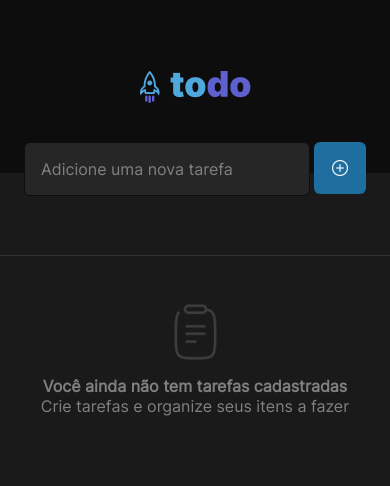
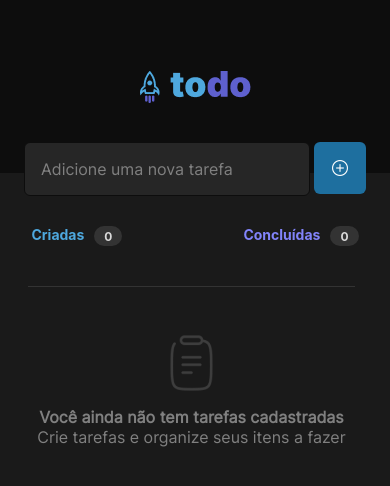
Before and after one commit to soutovnc/to.do-mobile, a React Native app: screen / in a window 390 px wide. Shown: the top 486 px of the page. Built offline with nearby package versions, Linux system fonts and the light colour scheme.

Commit message:
finish challenge

```diff
--- a/src/components/ListEmpty/styles.ts
+++ b/src/components/ListEmpty/styles.ts
@@ -3,10 +3,12 @@ import { StyleSheet } from "react-native";
 export const styles = StyleSheet.create({
   container: {
     marginTop: 20,
+    marginLeft: 28,
+    width: 327,
     borderTopColor: '#333333',
     borderTopWidth: 1,
     alignItems: 'center',
-    fontFamily: 'Inter-Regular'
+    fontFamily: 'Inter-Regular',
   },
   image: {
     marginTop: 48,
--- /dev/null
+++ b/src/components/TaskCounter/index.tsx
@@ -0,0 +1,28 @@
+import { Text, View } from "react-native";
+
+import { styles } from './styles'
+
+interface TaskCounterProps {
+  createdCount: number;
+  finishCount: number;
+}
+
+export function TaskCounter({ createdCount, finishCount }: TaskCounterProps) {
+  return (
+    <View style={styles.container}>
+      <View style={styles.taskCounterContainer}>
+        <Text style={styles.textCreated}>Criadas</Text>
+        <View style={styles.counter}>
+          <Text style={styles.counterText}>{createdCount}</Text>
+        </View>
+      </View>
+
+      <View style={styles.taskCounterContainer}>
+        <Text style={styles.textFinish}>Concluídas</Text>
+        <View style={styles.counter}>
+          <Text style={styles.counterText}>{finishCount}</Text>
+        </View>
+      </View>
+    </View>
+  )
+}
--- /dev/null
+++ b/src/components/TaskCounter/styles.ts
@@ -0,0 +1,44 @@
+import { StyleSheet } from "react-native";
+
+export const styles = StyleSheet.create({
+  container: {
+    marginTop: 30,
+    width: 327,
+    flexDirection: 'row',
+    alignSelf: 'center',
+    justifyContent: 'space-between',
+  },
+  taskCounterContainer: {
+    flexDirection: 'row',
+    gap: 10
+  },
+  textCreated: {
+    fontWeight: 'bold',
+    fontSize: 14,
+    // fontFamily: 'Inter-Regular',
+    justifyContent: 'center',
+    alignItems: 'center',
+    color: '#4EA8DE',
+  },
+  counter: {
+    backgroundColor: '#333333',
+    borderRadius: 999,
+    paddingHorizontal: 10,
+    height: 20,
+    alignItems: 'center',
+    justifyContent: 'center'
+  },
+  counterText: {
+    fontSize: 12,
+    color: '#D9D9D9',
+    fontWeight: 'bold'
+  },
+  textFinish: {
+    fontWeight: 'bold',
+    fontSize: 14,
+    // fontFamily: 'Inter-Regular',
+    justifyContent: 'center',
+    alignItems: 'center',
+    color: '#8284FA',
+  },
+})
--- a/src/screens/Home/index.tsx
+++ b/src/screens/Home/index.tsx
@@ -7,6 +7,7 @@ import uuid from 'react-native-uuid'
 import { styles } from './styles'
 import { Task } from '../../components/Tasks';
 import { ListEmpty } from '../../components/ListEmpty';
+import { TaskCounter } from '../../components/TaskCounter';
 
 
 // type Props = {
@@ -60,6 +61,11 @@ export default function Home() {
     }))
   }
 
+  const finishCount = tasks.reduce((count, task) => {
+    if (task.isDone) count++;
+
+    return count;
+  }, 0)
 
   return (
     <>
@@ -84,7 +90,7 @@ export default function Home() {
             <AntDesign name="pluscircleo" size={16} color="white"/>
           </TouchableOpacity>
         </View>
-
+        <TaskCounter createdCount={tasks.length} finishCount={finishCount}/>
         <FlatList
           data={tasks}
           style={styles.list}
--- a/src/screens/Home/styles.ts
+++ b/src/screens/Home/styles.ts
@@ -51,6 +51,6 @@ export const styles = StyleSheet.create({
     //caution with margin here, because I use at input and button
   },
   list: {
-    marginTop: 39,
+    marginTop: 20,
   }
 })
```
